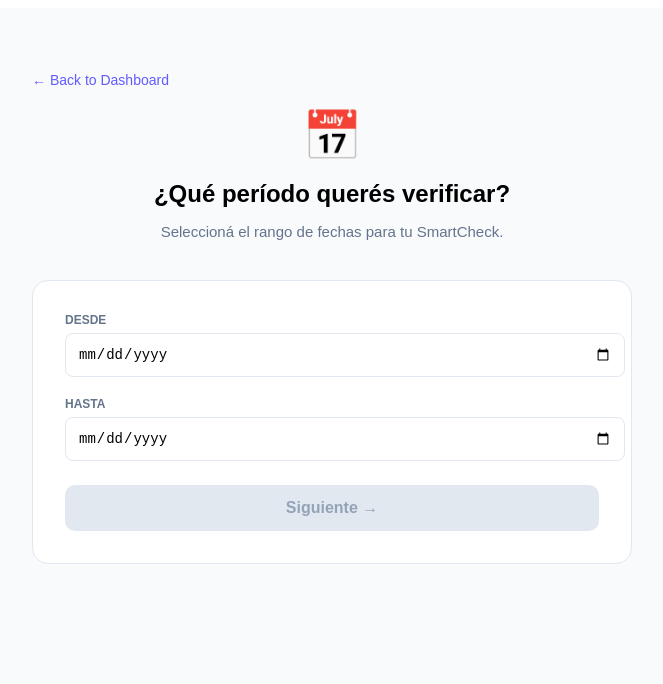
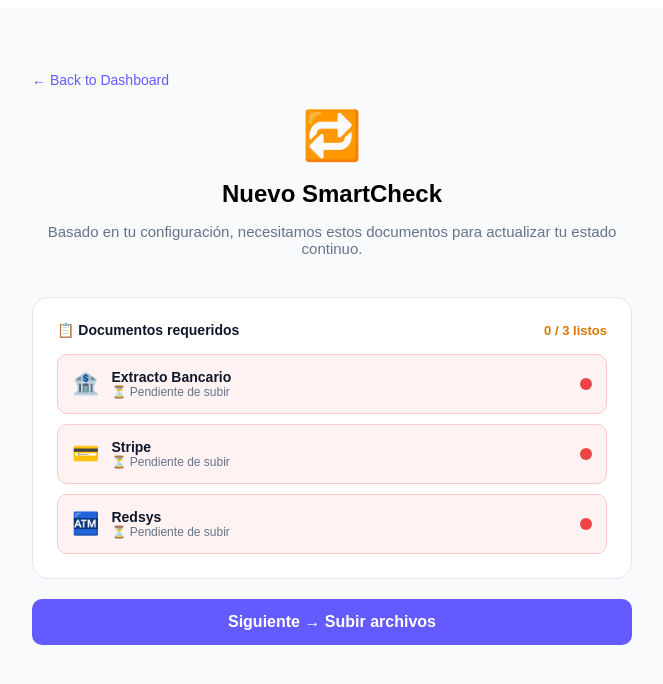
Before and after one commit to gerardobirkhofer-lab/clearflow-frontend, a React (Vite) app: page /smartcheck-wizard in a window 1280 px wide. Shown: the top 684 px of the page, without its empty margins (308-971 px from the left). Built offline with nearby package versions, Linux system fonts and the light colour scheme.

Commit message:
fix: SmartCheckWizard sin periodo, checklist inteligente, menu oculto welcome/wizard

```diff
--- a/src/pages/SmartCheckWizard.tsx
+++ b/src/pages/SmartCheckWizard.tsx
@@ -13,7 +13,7 @@
 }
 
 type ProcessingPhase = 'uploading' | 'analyzing' | 'matching' | 'complete' | 'error' | 'idle';
-type WizardStep = 1 | 2 | 3 | 4 | 5;
+type WizardStep = 1 | 2 | 3 | 4;
 
 interface ProcessingResult {
   bankTransactions: number;
@@ -22,6 +22,13 @@
   mismatches: number;
   disputes: number;
   totalAmount: number;
+}
+
+interface RequiredDoc {
+  id: string;
+  name: string;
+  icon: string;
+  uploaded: boolean;
 }
 
 const ICONS: Record<string, string> = {
@@ -38,39 +45,77 @@
 export default function SmartCheckWizard() {
   const navigate = useNavigate();
   const [step, setStep] = useState<WizardStep>(1);
-  const [periodStart, setPeriodStart] = useState('');
-  const [periodEnd, setPeriodEnd] = useState('');
   const [uploads, setUploads] = useState<UploadingFile[]>([]);
   const [phase, setPhase] = useState<ProcessingPhase>('idle');
   const [result, setResult] = useState<ProcessingResult | undefined>();
   const [dragOver, setDragOver] = useState(false);
   const fileInputRef = useRef<HTMLInputElement>(null);
 
-  // Cargar checklist desde configuración del wizard
-  const [requiredDocs, setRequiredDocs] = useState([
-    { id: 'bank', name: 'Extracto Bancario', icon: '🏦', uploaded: false },
-    { id: 'stripe', name: 'Stripe', icon: '💳', uploaded: false },
-    { id: 'redsys', name: 'Redsys / TPV', icon: '🏧', uploaded: false },
-  ]);
+  // Cargar configuración del cliente desde localStorage
+  const [requiredDocs, setRequiredDocs] = useState<RequiredDoc[]>([]);
+  const [bankName, setBankName] = useState('Bancario');
+  const [isLoading, setIsLoading] = useState(true);
+
+  useEffect(() => {
+    const saved = localStorage.getItem('onboardingProgress');
+    const docs: RequiredDoc[] = [];
+
+    if (saved) {
+      try {
+        const parsed = JSON.parse(saved);
+        const state = parsed.state || {};
+
+        // Banco - siempre requerido, usar nombre del setup
+        const stores = state.stores || [];
+        const bankFromSetup = state.bankName || (stores[0]?.bankName) || 'Bancario';
+        setBankName(bankFromSetup);
+        docs.push({ id: 'bank', name: `Extracto Bancario (${bankFromSetup})`, icon: '🏦', uploaded: false });
+
+        // Proveedores configurados
+        const providers = (state.providers || []).filter((p: any) => p.selected);
+        providers.forEach((p: any) => {
+          docs.push({
+            id: p.id,
+            name: p.name,
+            icon: ICONS[p.id] || '📄',
+            uploaded: false,
+          });
+        });
+      } catch {
+        // Fallback si no hay configuración
+        docs.push({ id: 'bank', name: 'Extracto Bancario', icon: '🏦', uploaded: false });
+        docs.push({ id: 'stripe', name: 'Stripe', icon: '💳', uploaded: false });
+        docs.push({ id: 'redsys', name: 'Redsys', icon: '🏧', uploaded: false });
+      }
+    } else {
+      // Fallback si no hay configuración
+      docs.push({ id: 'bank', name: 'Extracto Bancario', icon: '🏦', uploaded: false });
+      docs.push({ id: 'stripe', name: 'Stripe', icon: '💳', uploaded: false });
+      docs.push({ id: 'redsys', name: 'Redsys', icon: '🏧', uploaded: false });
+    }
+
+    setRequiredDocs(docs);
+    setIsLoading(false);
+  }, []);
 
   const allUploaded = requiredDocs.every(d => d.uploaded);
 
-  const nextStep = () => setStep(s => Math.min(5, s + 1) as WizardStep);
+  const nextStep = () => setStep(s => Math.min(4, s + 1) as WizardStep);
   const prevStep = () => setStep(s => Math.max(1, s - 1) as WizardStep);
 
-  // Detección básica de archivo
   async function detectFileType(file: File): Promise<{ type: UploadingFile['detectedType']; name: string }> {
     const text = await file.text();
     const content = text.slice(0, 2000).toLowerCase();
     const fname = file.name.toLowerCase();
 
-    if (content.includes('iban') || content.includes('concepto') || content.includes('santander') || content.includes('bbva') || fname.includes('bank') || fname.includes('banco')) {
+    if (content.includes('iban') || content.includes('concepto') || content.includes('santander') || content.includes('bbva') || content.includes('caixa') || fname.includes('bank') || fname.includes('banco') || fname.includes('extracto')) {
       return { type: 'bank', name: 'Extracto Bancario' };
     }
     if (content.includes('stripe') || fname.includes('stripe')) return { type: 'stripe', name: 'Stripe' };
-    if (content.includes('redsys') || content.includes('terminal') || fname.includes('redsys') || fname.includes('tpv')) return { type: 'redsys', name: 'Redsys' };
-    if (content.includes('mercado pago') || fname.includes('mercado')) return { type: 'mercado_pago', name: 'Mercado Pago' };
+    if (content.includes('redsys') || content.includes('terminal') || content.includes('comercio') || fname.includes('redsys') || fname.includes('tpv')) return { type: 'redsys', name: 'Redsys' };
+    if (content.includes('mercado pago') || content.includes('mercadopago') || fname.includes('mercado')) return { type: 'mercado_pago', name: 'Mercado Pago' };
     if (content.includes('paypal') || fname.includes('paypal')) return { type: 'paypal', name: 'PayPal' };
+    if (content.includes('karma') || fname.includes('karma')) return { type: 'karma', name: 'Karma' };
 
     return { type: 'unknown', name: 'Desconocido' };
   }
@@ -95,125 +140,125 @@
     };
     setUploads(prev => [...prev, upload]);
 
-    // Simular upload
     setTimeout(() => {
       setUploads(prev => prev.map(u => u.file === file ? { ...u, status: 'uploading', progress: 50 } : u));
       setTimeout(() => {
         setUploads(prev => prev.map(u => u.file === file ? { ...u, status: 'done', progress: 100, message: '✅ OK' } : u));
-        setRequiredDocs(prev => prev.map(d => d.id === detected.type || (d.id === 'redsys' && detected.type === 'tpv') ? { ...d, uploaded: true } : d));
+        setRequiredDocs(prev => prev.map(d => {
+          if (d.id === detected.type) return { ...d, uploaded: true };
+          if (d.id === 'redsys' && detected.type === 'tpv') return { ...d, uploaded: true };
+          if (d.id === 'bank' && detected.type === 'bank') return { ...d, uploaded: true };
+          return d;
+        }));
       }, 800);
     }, 500);
   };
 
   const runSmartCheck = async () => {
-    setStep(4);
+    setStep(3);
     setPhase('analyzing');
     await new Promise(r => setTimeout(r, 1500));
     setPhase('matching');
     await new Promise(r => setTimeout(r, 2000));
     setResult({ bankTransactions: 47, providerTransactions: 63, matched: 38, mismatches: 5, disputes: 4, totalAmount: 12450.75 });
     setPhase('complete');
-    setStep(5);
+    setStep(4);
   };
 
-  // === PASO 1: PERÍODO ===
+  if (isLoading) {
+    return (
+      <div style={{ minHeight: '100vh', display: 'flex', alignItems: 'center', justifyContent: 'center', fontFamily: 'sans-serif' }}>
+        <div style={{ textAlign: 'center' }}>
+          <div style={{ fontSize: 32, marginBottom: 16 }}>⏳</div>
+          <p>Cargando tu configuración...</p>
+        </div>
+      </div>
+    );
+  }
+
+  // === PASO 1: CHECKLIST INTELIGENTE ===
   if (step === 1) {
     return (
       <div style={{ maxWidth: 600, margin: '0 auto', padding: '60px 20px', fontFamily: 'sans-serif' }}>
         <BackButton />
         <div style={{ textAlign: 'center', marginBottom: 40 }}>
-          <div style={{ fontSize: 48, marginBottom: 16 }}>📅</div>
-          <h1 style={{ fontSize: 24, fontWeight: 800, margin: '0 0 8px' }}>¿Qué período querés verificar?</h1>
-          <p style={{ color: '#64748b', fontSize: 15 }}>Seleccioná el rango de fechas para tu SmartCheck.</p>
+          <div style={{ fontSize: 48, marginBottom: 16 }}>🔁</div>
+          <h1 style={{ fontSize: 24, fontWeight: 800, margin: '0 0 8px' }}>Nuevo SmartCheck</h1>
+          <p style={{ color: '#64748b', fontSize: 15 }}>
+            Basado en tu configuración, necesitamos estos documentos para actualizar tu estado continuo.
+          </p>
         </div>
-        <div style={{ background: 'white', padding: 32, borderRadius: 16, border: '1px solid #e2e8f0' }}>
-          <div style={{ marginBottom: 20 }}>
-            <label style={{ display: 'block', fontSize: 12, fontWeight: 600, color: '#64748b', marginBottom: 6, textTransform: 'uppercase' }}>Desde</label>
-            <input type="date" value={periodStart} onChange={e => setPeriodStart(e.target.value)} style={{ width: '100%', padding: '12px', borderRadius: 8, border: '1px solid #e2e8f0', fontSize: 14 }} />
+
+        <div style={{ background: 'white', padding: 24, borderRadius: 16, border: '1px solid #e2e8f0', marginBottom: 20 }}>
+          <div style={{ display: 'flex', justifyContent: 'space-between', alignItems: 'center', marginBottom: 16 }}>
+            <span style={{ fontSize: 14, fontWeight: 700, color: '#0f172a' }}>📋 Documentos requeridos</span>
+            <span style={{ fontSize: 13, fontWeight: 600, color: allUploaded ? '#16a34a' : '#d97706' }}>
+              {requiredDocs.filter(d => d.uploaded).length} / {requiredDocs.length} listos
+            </span>
           </div>
-          <div style={{ marginBottom: 24 }}>
-            <label style={{ display: 'block', fontSize: 12, fontWeight: 600, color: '#64748b', marginBottom: 6, textTransform: 'uppercase' }}>Hasta</label>
-            <input type="date" value={periodEnd} onChange={e => setPeriodEnd(e.target.value)} style={{ width: '100%', padding: '12px', borderRadius: 8, border: '1px solid #e2e8f0', fontSize: 14 }} />
+
+          <div style={{ display: 'grid', gap: 10 }}>
+            {requiredDocs.map(doc => (
+              <div key={doc.id} style={{
+                display: 'flex', alignItems: 'center', gap: 12, padding: 14,
+                borderRadius: 10,
+                background: doc.uploaded ? '#f0fdf4' : '#fef2f2',
+                border: `1px solid ${doc.uploaded ? '#bbf7d0' : '#fecaca'}`,
+                transition: 'all 0.2s',
+              }}>
+                <div style={{ fontSize: 22 }}>{doc.icon}</div>
+                <div style={{ flex: 1 }}>
+                  <div style={{ fontWeight: 600, fontSize: 14, color: '#0f172a' }}>{doc.name}</div>
+                  <div style={{ fontSize: 12, color: '#64748b' }}>
+                    {doc.uploaded ? '✅ Recibido' : '⏳ Pendiente de subir'}
                   </div>
+                </div>
+                <div style={{
+                  width: 12, height: 12, borderRadius: '50%',
+                  background: doc.uploaded ? '#22c55e' : '#ef4444',
+                  boxShadow: doc.uploaded ? '0 0 8px #22c55e44' : 'none',
+                }} />
+              </div>
+            ))}
+          </div>
+        </div>
+
         <button
           onClick={nextStep}
-            disabled={!periodStart || !periodEnd}
           style={{
-              width: '100%', padding: '14px', background: periodStart && periodEnd ? '#635bff' : '#e2e8f0',
-              color: periodStart && periodEnd ? 'white' : '#94a3b8',
+            width: '100%', padding: '14px', background: '#635bff', color: 'white',
             border: 'none', borderRadius: 10, fontSize: 16, fontWeight: 700,
-              cursor: periodStart && periodEnd ? 'pointer' : 'not-allowed',
+            cursor: 'pointer',
           }}
         >
-            Siguiente →
+          {allUploaded ? 'Todo listo → Ver resumen' : 'Siguiente → Subir archivos'}
         </button>
-        </div>
       </div>
     );
   }
 
-  // === PASO 2: CHECKLIST ===
+  // === PASO 2: UPLOAD ===
   if (step === 2) {
-    return (
-      <div style={{ maxWidth: 600, margin: '0 auto', padding: '60px 20px', fontFamily: 'sans-serif' }}>
-        <BackButton />
-        <div style={{ textAlign: 'center', marginBottom: 40 }}>
-          <div style={{ fontSize: 48, marginBottom: 16 }}>📋</div>
-          <h1 style={{ fontSize: 24, fontWeight: 800, margin: '0 0 8px' }}>Documentos necesarios</h1>
-          <p style={{ color: '#64748b', fontSize: 15 }}>Necesitamos estos archivos para el período seleccionado.</p>
-        </div>
-        <div style={{ background: 'white', padding: 24, borderRadius: 16, border: '1px solid #e2e8f0', marginBottom: 20 }}>
-          {requiredDocs.map(doc => (
-            <div key={doc.id} style={{
-              display: 'flex', alignItems: 'center', gap: 12, padding: 16,
-              borderRadius: 10, marginBottom: 10,
-              background: doc.uploaded ? '#f0fdf4' : '#fef2f2',
-              border: `1px solid ${doc.uploaded ? '#bbf7d0' : '#fecaca'}`,
-            }}>
-              <div style={{ fontSize: 24 }}>{doc.icon}</div>
-              <div style={{ flex: 1 }}>
-                <div style={{ fontWeight: 600, fontSize: 15 }}>{doc.name}</div>
-                <div style={{ fontSize: 12, color: '#64748b' }}>{doc.uploaded ? '✅ Recibido' : '⏳ Pendiente'}</div>
-              </div>
-              <div style={{
-                width: 12, height: 12, borderRadius: '50%',
-                background: doc.uploaded ? '#22c55e' : '#ef4444',
-              }} />
-            </div>
-          ))}
-        </div>
-        <div style={{ display: 'flex', gap: 12 }}>
-          <button onClick={prevStep} style={{ flex: 1, padding: '14px', background: 'white', color: '#0f172a', border: '1px solid #e2e8f0', borderRadius: 10, fontSize: 16, fontWeight: 600, cursor: 'pointer' }}>
-            ← Volver
-          </button>
-          <button onClick={nextStep} style={{ flex: 1, padding: '14px', background: '#635bff', color: 'white', border: 'none', borderRadius: 10, fontSize: 16, fontWeight: 700, cursor: 'pointer' }}>
-            Siguiente →
-          </button>
-        </div>
-      </div>
-    );
-  }
-
-  // === PASO 3: UPLOAD ===
-  if (step === 3) {
     return (
       <div style={{ maxWidth: 700, margin: '0 auto', padding: '40px 20px', fontFamily: 'sans-serif' }}>
         <BackButton />
         <div style={{ marginBottom: 24 }}>
-          <div style={{ fontSize: 13, color: '#635bff', fontWeight: 600, textTransform: 'uppercase', marginBottom: 8 }}>PASO 3 DE 5</div>
+          <div style={{ fontSize: 13, color: '#635bff', fontWeight: 600, textTransform: 'uppercase', marginBottom: 8 }}>PASO 2 DE 4</div>
           <h1 style={{ margin: 0, fontSize: 24, fontWeight: 800 }}>Subí tus archivos</h1>
-          <p style={{ color: '#64748b', marginTop: 4 }}>Arrastrá todos tus CSVs acá. Detectamos automáticamente cada tipo.</p>
+          <p style={{ color: '#64748b', marginTop: 4 }}>
+            Solo los documentos que faltan. Detectamos automáticamente cada tipo.
+          </p>
         </div>
 
-        {/* CHECKLIST */}
+        {/* CHECKLIST MINI */}
         <div style={{ marginBottom: 24, padding: 16, background: 'white', borderRadius: 12, border: '1px solid #e2e8f0' }}>
           <div style={{ display: 'flex', justifyContent: 'space-between', alignItems: 'center', marginBottom: 12 }}>
-            <span style={{ fontSize: 14, fontWeight: 600 }}>📋 Estado de documentos</span>
+            <span style={{ fontSize: 14, fontWeight: 600 }}>📋 Estado</span>
             <span style={{ fontSize: 13, fontWeight: 600, color: allUploaded ? '#16a34a' : '#d97706' }}>
               {requiredDocs.filter(d => d.uploaded).length} / {requiredDocs.length}
             </span>
           </div>
-          <div style={{ display: 'flex', gap: 8 }}>
+          <div style={{ display: 'flex', gap: 8, flexWrap: 'wrap' }}>
             {requiredDocs.map(d => (
               <div key={d.id} style={{
                 padding: '6px 12px', borderRadius: 8, fontSize: 12, fontWeight: 600,
@@ -241,8 +286,11 @@
         >
           <input ref={fileInputRef} type="file" accept=".csv" multiple onChange={handleFileSelect} style={{ display: 'none' }} />
           <div style={{ fontSize: 48, marginBottom: 16 }}>📂</div>
-          <div style={{ fontSize: 18, fontWeight: 700, marginBottom: 8 }}>Arrastrá todos tus CSVs aquí</div>
+          <div style={{ fontSize: 18, fontWeight: 700, marginBottom: 8 }}>Arrastrá tus CSVs aquí</div>
           <div style={{ color: '#64748b', fontSize: 14 }}>o hacé clic para buscar</div>
+          <div style={{ color: '#94a3b8', fontSize: 12, marginTop: 8 }}>
+            Formatos: CSV de {bankName}, Stripe, Redsys...
+          </div>
         </div>
 
         {/* UPLOADS */}
@@ -285,18 +333,18 @@
     );
   }
 
-  // === PASO 4: PROCESANDO ===
-  if (step === 4) {
+  // === PASO 3: PROCESANDO ===
+  if (step === 3) {
     return (
       <div style={{ maxWidth: 600, margin: '0 auto', padding: '100px 20px', fontFamily: 'sans-serif', textAlign: 'center' }}>
         <ProcessingBanner phase={phase} result={result} />
-        <p style={{ color: '#64748b', marginTop: 24 }}>No cierres esta ventana...</p>
+        <p style={{ color: '#64748b', marginTop: 24 }}>Actualizando tu estado continuo...</p>
       </div>
     );
   }
 
-  // === PASO 5: RESULTADO ===
-  if (step === 5 && result) {
+  // === PASO 4: RESULTADO ===
+  if (step === 4 && result) {
     return (
       <div style={{ maxWidth: 700, margin: '0 auto', padding: '40px 20px', fontFamily: 'sans-serif' }}>
         <div style={{
@@ -305,9 +353,9 @@
           border: '2px solid #22c55e', textAlign: 'center', marginBottom: 32,
         }}>
           <div style={{ fontSize: 48, marginBottom: 12 }}>✅</div>
-          <h2 style={{ margin: '0 0 8px', fontSize: 22, color: '#166534' }}>¡SmartCheck completado!</h2>
+          <h2 style={{ margin: '0 0 8px', fontSize: 22, color: '#166534' }}>¡SmartCheck actualizado!</h2>
           <p style={{ margin: '0 0 20px', color: '#15803d', fontSize: 15 }}>
-            Período: {periodStart} al {periodEnd}
+            Tu estado continuo ha sido actualizado con los nuevos documentos.
           </p>
           <div style={{ display: 'grid', gridTemplateColumns: 'repeat(auto-fit, minmax(140px, 1fr))', gap: 12, maxWidth: 600, margin: '0 auto 24px' }}>
             <div style={{ padding: 16, background: 'white', borderRadius: 10, border: '1px solid #bbf7d0' }}>
```
Lines whose indentation alone changed are shown as unchanged.
